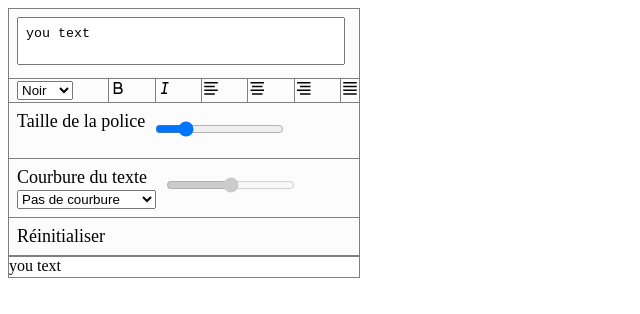
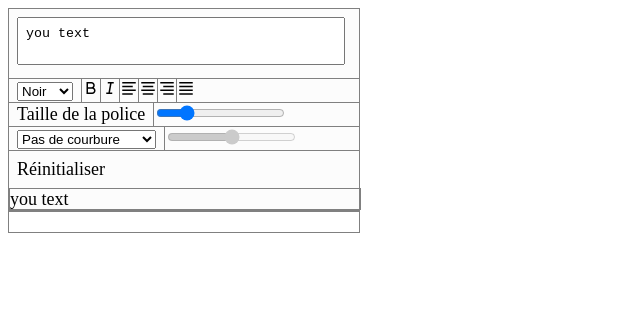
Before and after one commit to protokoll-studio/custom-text-editor, a plain HTML site: page index.html in a window 1280 px wide. Shown: the whole page, without its empty margins (0-640 px from the left). Drawn offline with nearby package versions, Linux system fonts and the light colour scheme.

Commit message:
Update the onclick for the toolsbar

```diff
--- a/index.html
+++ b/index.html
@@ -36,45 +36,46 @@
         <div class="flex cte-separator p-2">
             <div><textarea class="p-2" onkeyup="cteUpdateText()">you text</textarea></div>
         </div>
-        <div class="cte-separator flex justify-between items-center">
+        <div class="flex items-center cte-separator">
             <div class="px-2">
-                <select name="choose-color" class="block" onchange="customTextEditor('color', this);">
+                <select name="choose-color" onchange="customTextEditor('color', this);">
                     <option value="000000" selected>Noir</option>
                     <option value="e28743">Brun</option>
                     <option value="76b5c5">Bleu</option>
                     <option value="154c79">Violet</option>
                 </select>
             </div>
-            <div class="cte-text-edit"><i class="ri-bold" onclick="customTextEditor('font-weight', 'bold');" ></i></div>
-            <div class="cte-text-edit"><i class="ri-italic" onclick="customTextEditor('font-style', 'italic');"></i></div>
-            <div class="cte-text-edit"><i class="ri-align-left" onclick="customTextEditor('text-align', 'left');"></i></div>
-            <div class="cte-text-edit"><i class="ri-align-center" onclick="customTextEditor('text-align', 'center');"></i></div>
-            <div class="cte-text-edit"><i class="ri-align-right" onclick="customTextEditor('text-align', 'right');"></i></div>
-            <div class="cte-text-edit"><i class="ri-align-justify" onclick="customTextEditor('text-align', 'justify');"></i></div>
+            <div class="cte-text-edit text-center grow py-4" onclick="customTextEditor('font-weight', 'bold');" ><i class="ri-bold"></i></div>
+            <div class="cte-text-edit text-center grow py-4" onclick="customTextEditor('font-style', 'italic');"><i class="ri-italic"></i></div>
+            <div class="cte-text-edit text-center grow py-4" onclick="customTextEditor('text-align', 'left');"><i class="ri-align-left"></i></div>
+            <div class="cte-text-edit text-center grow py-4" onclick="customTextEditor('text-align', 'center');"><i class="ri-align-center"></i></div>
+            <div class="cte-text-edit text-center grow py-4" onclick="customTextEditor('text-align', 'right');"><i class="ri-align-right"></i></div>
+            <div class="cte-text-edit text-center grow py-4" onclick="customTextEditor('text-align', 'justify');"><i class="ri-align-justify"></i></div>
         </div>
-        <div class="flex cte-separator p-2">
-            <div>Taille de la police</div>
-            <div class="p-2">
+        <div class="flex items-center cte-separator">
+            <div class="px-2 grow">Taille de la police</div>
+            <div class="cte-text-edit pl-2 pr-8 py-4">
                 <input type="range" min="10" max="50" value="18" class="slider" onchange="customTextEditor('font-size', this)">
-              </div>
+            </div>
         </div>
-        <div class="flex cte-separator p-2">
-            <div>
-                Courbure du texte<br>
+        <div class="flex items-center cte-separator">
+            <div class="px-2 grow">
                 <select class="cte-courbureType" onchange="customTextEditor('circleType', this);">
                     <option value="none" selected>Pas de courbure</option>
                     <option value="top">Courbé vers le haut</option>
                     <option value="bottom">Courbé vers le bas</option>
                 </select>
             </div>
-            <div class="p-2">
+            <div class="cte-text-edit pl-2 pr-8 py-4">
                 <input type="range" min="0" max="360" value="180" class="cte-courbureSlide" onchange="customTextEditor('courbure', this)" disabled>
-              </div>
+            </div>
         </div>
 
         <div class="flex p-2">
             <span onclick="cteReset()" class="cte-reset">Réinitialiser</span>
         </div>
+
+        <div id="cte-result"></div>
     </div>
 
     <div id="cte-result"></div>
```
